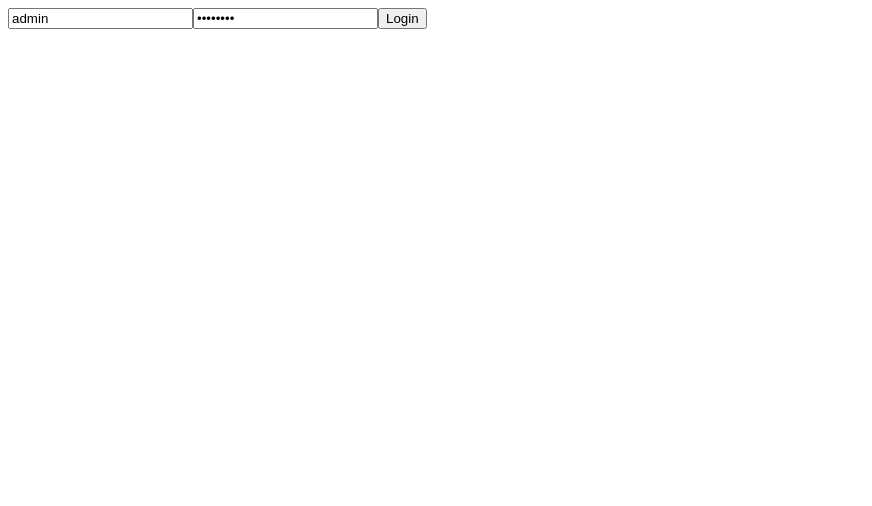
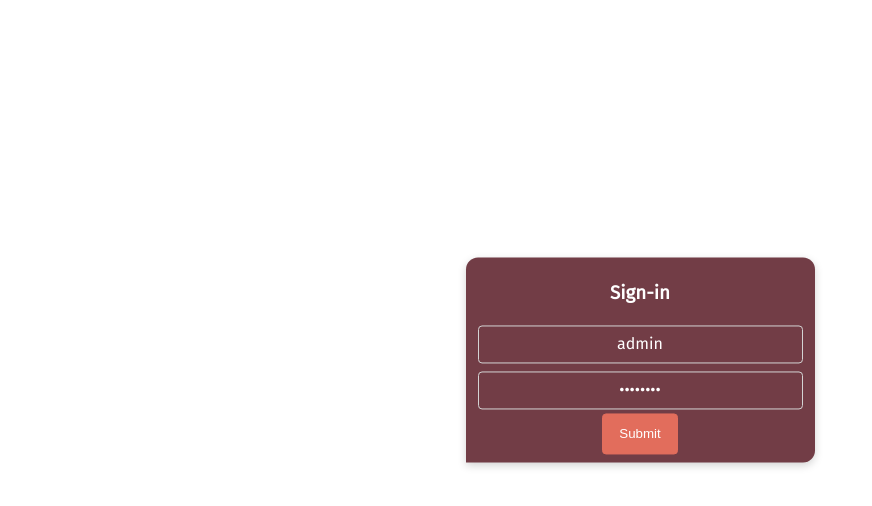
Before and after one commit to OzGhost/exam-asure, a Nuxt app in the folder ui/: page /login in a window 1280 px wide. Shown: the top 506 px of the page, without its empty margins (0-872 px from the left). Built offline with nearby package versions, Linux system fonts and the light colour scheme.

Commit message:
ui | style for login page

```diff
--- a/ui/layouts/default.vue
+++ b/ui/layouts/default.vue
@@ -1,8 +1,42 @@
 <template>
     <Nuxt />
 </template>
-<script>
-export default {
-
+<style>
+@import url('https://fonts.googleapis.com/css2?family=Fira+Sans&display=swap');
+body, input, textarea {
+    font-size: 16px;
+    line-height: 1.5;
+    font-family: 'Fira Sans', sans-serif;
 }
-</script>
+body {
+    margin: 0;
+}
+input {
+    outline: none;
+    box-shadow: none;
+    border: 1px solid lightgrey;
+    border-radius: 4px;
+    padding: 6px 8px;
+    margin: 4px 0;
+    background: transparent;
+}
+button {
+    outline: none;
+    border: 1px solid lightgrey;
+    margin: 4px 6px;
+    padding: 12px 16px;
+    border-radius: 4px;
+}
+button:hover {
+    box-shadow: 0 0 12px lightgrey;
+}
+h3 {
+    margin: 14px 0;
+}
+.leaf {
+    border-radius: 12px 12px 12px 0;
+    padding: 8px 12px;
+    box-shadow: 0 3px 8px lightgrey;
+    margin: 8px;
+}
+</style>
--- a/ui/nuxt.config.js
+++ b/ui/nuxt.config.js
@@ -3,6 +3,13 @@ export default {
     target: 'static',
     modules: ['@nuxtjs/axios'],
     components: true,
+    head: {
+        title: 'Exam - Asure',
+        meta: [
+            { charset: 'utf-8' },
+            { name: 'viewport', content: 'width=device-width, initial-scale=1' },
+        ]
+    },
     axios: {
         baseURL: 'http://0.0.0.0:1901',
         headers: {
--- a/ui/pages/login/index.vue
+++ b/ui/pages/login/index.vue
@@ -1,8 +1,11 @@
 <template>
-    <div>
-        <input type="text" v-model="username" />
-        <input type="password" v-model="password" />
-        <button @click="doLogin">Login</button>
+    <div class="leaf logbox">
+        <h3>Sign-in</h3>
+        <form @submit.prevent="doLogin">
+            <input type="text" v-model="username" />
+            <input type="password" v-model="password" />
+            <button type="submit">Submit</button>
+        </form>
     </div>
 </template>
 <script>
@@ -37,3 +40,26 @@ export default {
     }
 }
 </script>
+<style>
+.logbox {
+    margin: 45vh auto 0;
+    transform: translateY(-50%);
+    background: #723d46;
+    max-width: 325px;
+}
+.logbox * {
+    color: white;
+    text-align: center;
+}
+.logbox button {
+    color: white;
+    background: #e26d5c;
+    border-color: #e26d5c;
+    margin: auto;
+    display: block;
+}
+.logbox input {
+    width: 100%;
+    box-sizing: border-box;
+}
+</style>
```
